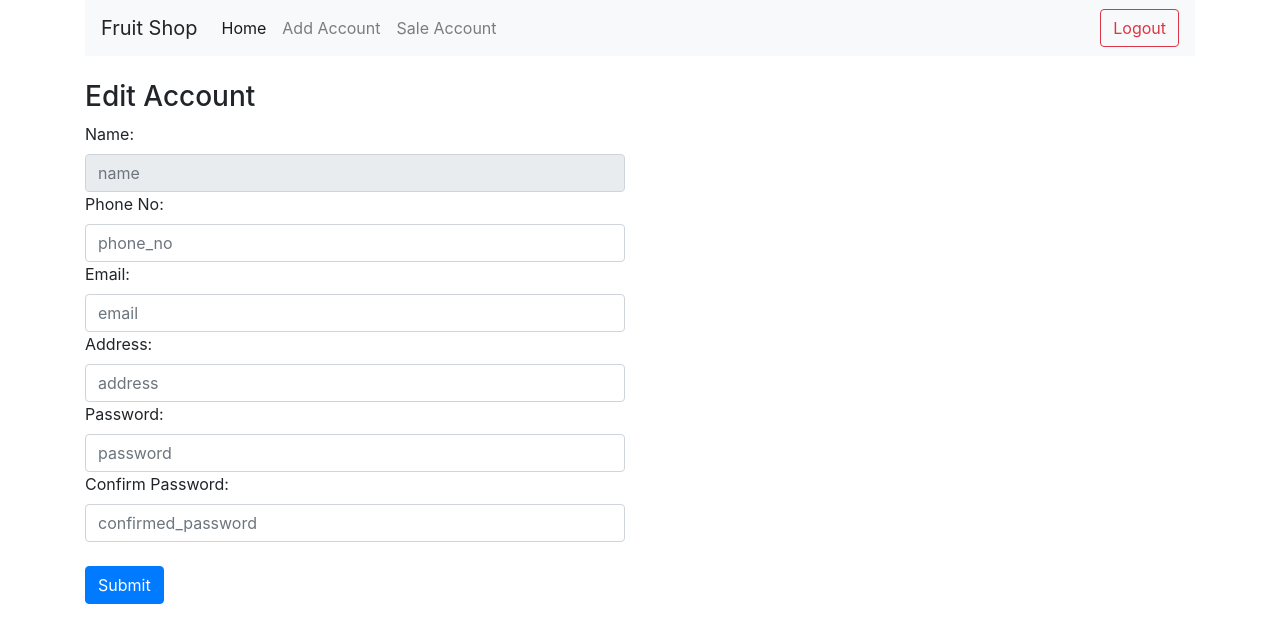
After one commit to rangbind/fruits-shop, a PHP site: page /editAccountview.php in a window 1280 px wide. The commit adds this page. Shown: the top 643 px of the page. Run offline with PHP 8.4, Linux system fonts and the light colour scheme; data that the repository does not hold is empty; a stand-in replaces the project's code that opens the database connection.

Commit message:
updated this files

```diff
--- a/accountList.php
+++ b/accountList.php
@@ -44,7 +44,7 @@
 			<td><?php echo $value['created_at']; ?></td>
 			<td><?php echo $value['Action']; ?></td>
 
-			<th><a class="btn btn-outline-danger">  delete </a></th> <th><a class="btn btn-primary"> Edit </a></th>
+			<th><a class="btn btn-outline-danger" href="deleteAccount.php?account_id=<?php echo $value['id'];?>" id="account_id">  delete </a></th> <th><a class="btn btn-primary" href="editAccountview.php?account_id=<?php echo $value['id'];?>" id="account_id"> Edit </a></th>
 
 		</tr>
 
--- a/addFruits.php
+++ b/addFruits.php
@@ -6,7 +6,6 @@ if(!empty($_POST['fruit_name']) && !empty($_POST['price']) && !empty($_POST['qua
 	$fruit_name = $_POST['fruit_name'];
 	$price = $_POST['price'];
 	$quantity = $_POST['quantity'];
-
 
 	//select where fruit_name = fruit name
 	$selectQuery = "INSERT INTO fruit_master(fruit_name, price, quantity) values('$fruit_name', '$price', '$quantity')";
@@ -19,8 +18,8 @@ if(!empty($_POST['fruit_name']) && !empty($_POST['price']) && !empty($_POST['qua
 	}else{
 		echo "wrong query";
 	}
-}else{
-	//echo "dont get data";
+/*}else{
+	//echo "dont get data";*/
 }
 
 ?>
--- a/create_Accountview.php
+++ b/create_Accountview.php
@@ -4,15 +4,15 @@
 
 ?>
 
-<h3> Login Here </h3><br>
+<h3> addAccount </h3><br>
 <div class="row">
 	<div class="col-sm-6">
-		<form method="post" action="server.php">
+		<form method="post" action="addAccount.php">
 			<label> <b>Name:</b></label>
 			<input type="textbox" class="form-control" name="name" placeholder="name" required="true"><br>
 
 			<label> <b>Phone No:</b></label>
-			<input type="textbox" class="form-control" name="phone" placeholder="phone" required="true"><br>
+			<input type="textbox" class="form-control" name="phone_no" placeholder="phone_no" required="true"><br>
 
 			<label> <b>Email:</b></label>
 			<input type="textbox" class="form-control" name="email" placeholder="email" required="true"><br>
--- a/editAccount.php
+++ b/editAccount.php
@@ -8,20 +8,20 @@
 
 	$account_id = $_POST['account_id'];
 	$name = $_POST['name'];
-	$phone = $_POST['phone'];
+	$phone_no = $_POST['phone_no'];
 	$email = $_POST['email'];
 	$address = $_POST['address'];
 	$confirmed_password = $_POST['confirmed_password'];
 
 
 
-	$selectQuery = "UPDATE registration_page SET name='$name', phone='$phone', email='$email', address='$address, confirmed_password='$confirmed_password', WHERE id='$account_id'";
+	$selectQuery = "UPDATE Registration_page SET name='$name', phone_no='$phone_no', email='$email', address='$address', confirmed_password='$confirmed_password' WHERE id='$account_id'";
 
 	$result = $mysqli->query($selectQuery);
 
 
 	if($result){
-		header("location:dashboard.php");
+		header("location:accountList.php");
 	}
 }
 
--- /dev/null
+++ b/editAccountview.php
@@ -0,0 +1,50 @@
+<?php
+include('header.php');
+
+if(!empty($_GET['account_id'])){
+
+	 $account_id = $_GET['account_id'];
+
+	$selectQuery = "SELECT * FROM Registration_page WHERE id=$account_id";
+	$result = $mysqli->query($selectQuery);
+
+	$dataArray = [];
+	while ($row = mysqli_fetch_assoc($result)) {
+
+		$dataArray[] = $row;
+	}
+
+}
+
+?>
+
+	<h3>Edit Account</h3>
+<div class="row">
+	<div class="col-sm-6">
+		<form method="post" action="editAccount.php">
+			<input type="hidden" name="account_id" value="<?php echo $account_id;?>">
+			<label>Name:</label>
+			<input value="<?php echo $dataArray[0]['name'] ?>" type="text" class="form-control" name="name" placeholder="name" required="true" readonly="true">
+
+			<label>Phone No:</label>
+			<input value="<?php echo $dataArray[0]['phone_no'] ?>" type="text" class="form-control" name="phone_no" placeholder="phone_no" required="true">
+
+
+			<label>Email:</label>
+			<input value="<?php echo $dataArray[0]['email'] ?>" type="text" class="form-control" name="email" placeholder="email" required="true">
+
+			<label>Address:</label>
+			<input value="<?php echo $dataArray[0]['address'] ?>" type="text" class="form-control" name="address" placeholder="address" required="true">
+
+			<label>Password:</label>
+			<input value="<?php echo $dataArray[0]['password'] ?>" type="text" class="form-control" name="password" placeholder="password" required="true">
+
+ 			<label> Confirm Password:</label>
+			<input value="<?php echo $dataArray[0]['confirmed_password'] ?>" type="text" class="form-control" name="confirmed_password" placeholder="confirmed_password" required="true">
+
+			<br>
+			<button class="btn btn-primary" type="submit" name="submit">Submit</button>
+
+		</form>
+	</div>
+</div>
--- a/editfruitview.php
+++ b/editfruitview.php
@@ -5,7 +5,6 @@ if(!empty($_GET['fruit_id'])){
 
 	 $fruit_id = $_GET['fruit_id'];
 
-}
 	$selectQuery = "SELECT * FROM fruit_master WHERE id=$fruit_id";
 	$result = $mysqli->query($selectQuery);
 
@@ -14,7 +13,7 @@ if(!empty($_GET['fruit_id'])){
 		$dataArray[] = $row;
 	}
 
-
+}
 
 ?>
 
--- a/header.php
+++ b/header.php
@@ -4,11 +4,11 @@
 
 <!DOCTYPE html>
 <html>
-<head>
+<!--<head>
 	<meta charset="utf-8">
 	<title>Home:Fruits-Shop</title>
 	<!-- Latest compiled and minified CSS -->
-	<link rel="stylesheet" href="https://maxcdn.bootstrapcdn.com/bootstrap/4.0.0/css/bootstrap.min.css" integrity="sha384-Gn5384xqQ1aoWXA+058RXPxPg6fy4IWvTNh0E263XmFcJlSAwiGgFAW/dAiS6JXm" crossorigin="anonymous">
+	<!--<link rel="stylesheet" href="https://maxcdn.bootstrapcdn.com/bootstrap/4.0.0/css/bootstrap.min.css" integrity="sha384-Gn5384xqQ1aoWXA+058RXPxPg6fy4IWvTNh0E263XmFcJlSAwiGgFAW/dAiS6JXm" crossorigin="anonymous">
 </head>
 
 <body>
@@ -32,6 +32,47 @@
 		    </ul>
 		    <form class="form-inline my-2 my-lg-0">
 		      <!-- <button class="btn btn-outline-success my-2 my-sm-0" type="submit">Search</button> -->
+		      <!--<a class="btn btn-outline-danger my-2 my-sm-0" href="index.php">Logout</a>
+		    </form>
+		  </div>
+		</nav>
+<br>-->
+
+
+
+
+
+
+<!DOCTYPE html>
+<html>
+<head>
+	<meta charset="utf-8">
+	<title>Home:Fruits-Shop</title>
+	<!-- Latest compiled and minified CSS -->
+	<link rel="stylesheet" href="https://maxcdn.bootstrapcdn.com/bootstrap/4.0.0/css/bootstrap.min.css" integrity="sha384-Gn5384xqQ1aoWXA+058RXPxPg6fy4IWvTNh0E263XmFcJlSAwiGgFAW/dAiS6JXm" crossorigin="anonymous">
+</head>
+
+<body>
+	<div class="container">
+	    <nav class="navbar navbar-expand-lg navbar-light bg-light">
+		  <button class="navbar-toggler" type="button" data-toggle="collapse" data-target="#navbarTogglerDemo01" aria-controls="navbarTogglerDemo01" aria-expanded="false" aria-label="Toggle navigation">
+		    <span class="navbar-toggler-icon"></span>
+		  </button>
+		  <div class="collapse navbar-collapse" id="navbarTogglerDemo01">
+		    <a class="navbar-brand">Fruit Shop</a>
+		    <ul class="navbar-nav mr-auto mt-2 mt-lg-0">
+		      <li class="nav-item active">
+		        <a class="nav-link" href= "accountList.php">Home</a>
+		      </li>
+		      <li class="nav-item">
+		        <a class="nav-link" href="create_Accountview.php">Add Account</a>
+		      </li>
+		      <li class="nav-item">
+		        <a class="nav-link" href="#">Sale Account</a>
+		      </li>
+		    </ul>
+		    <form class="form-inline my-2 my-lg-0">
+		      <!-- <button class="btn btn-outline-success my-2 my-sm-0" type="submit">Search</button> -->
 		      <a class="btn btn-outline-danger my-2 my-sm-0" href="index.php">Logout</a>
 		    </form>
 		  </div>
```
Also changed, not shown: addAccount.php (+4 -4 lines), createAccount.php (deleted, +0 -23 lines), deleteAccount.php (added, +22 -0 lines), index.php (+42 -1 lines), loginCheck.php (+31 -1 lines), show_table.php (+36 -1 lines).
